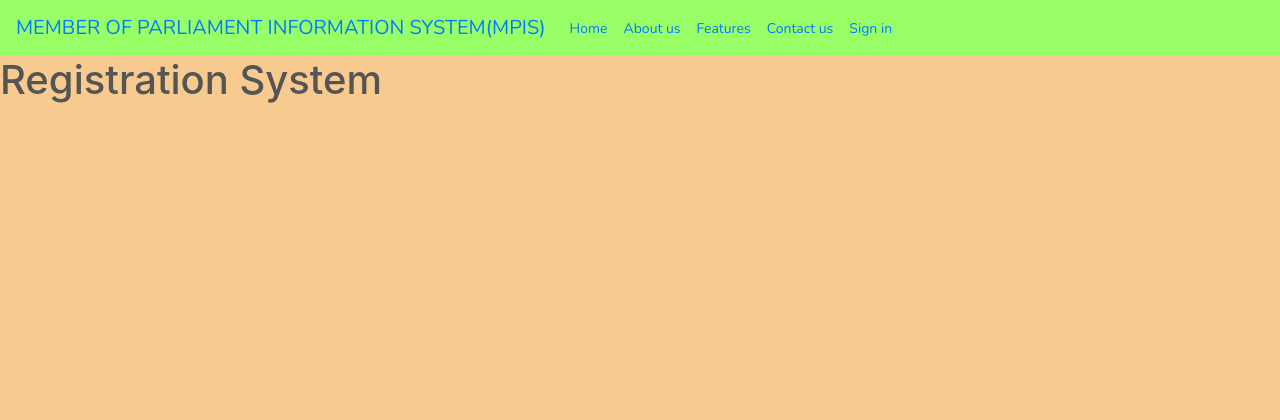
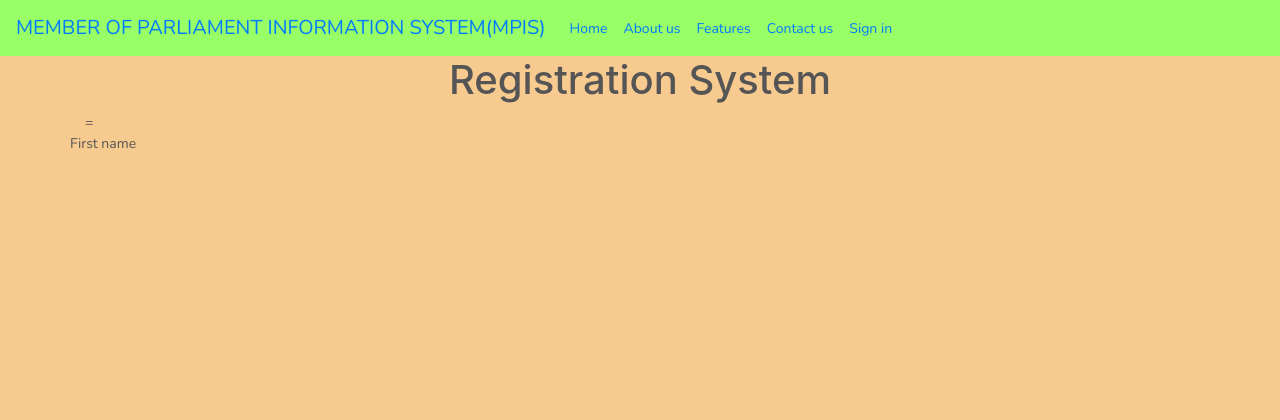
Before and after one commit to deogemini/MPIS, a PHP site: page /user/registration.php in a window 1280 px wide. Shown: the top 420 px of the page. Run offline with PHP 8.4, Linux system fonts and the light colour scheme.

Commit message:
index layout accomplished

```diff
--- a/user/layouts/common_base.php
+++ b/user/layouts/common_base.php
@@ -1,4 +1,4 @@
-<?php include 'layouts/footer.php' ?>
+<?php include 'footer.php' ?>
 <script src="/MPIS/Assets/js/jquery.js"></script>
 <script  src="/MPIS/Assets/js/bootstrap.min.js"></script>
 <script src="/MPIS/Assets/plugins/dist/js/select2.min.js"></script>
--- a/user/registration.php
+++ b/user/registration.php
@@ -1,5 +1,12 @@
 <?php include 'layouts/main.php';?>
 
-<h1> Registration System </h1>
+<h1  class="text-center"> Registration System </h1>
+<div class="container">=
+    <form action="register.php" method="POST">
+        <div class="row">
+            <label> First name</label>
+        </div>
 
+    </form>
+</div>
 <?php include 'layouts/common_base.php' ;?>
```
